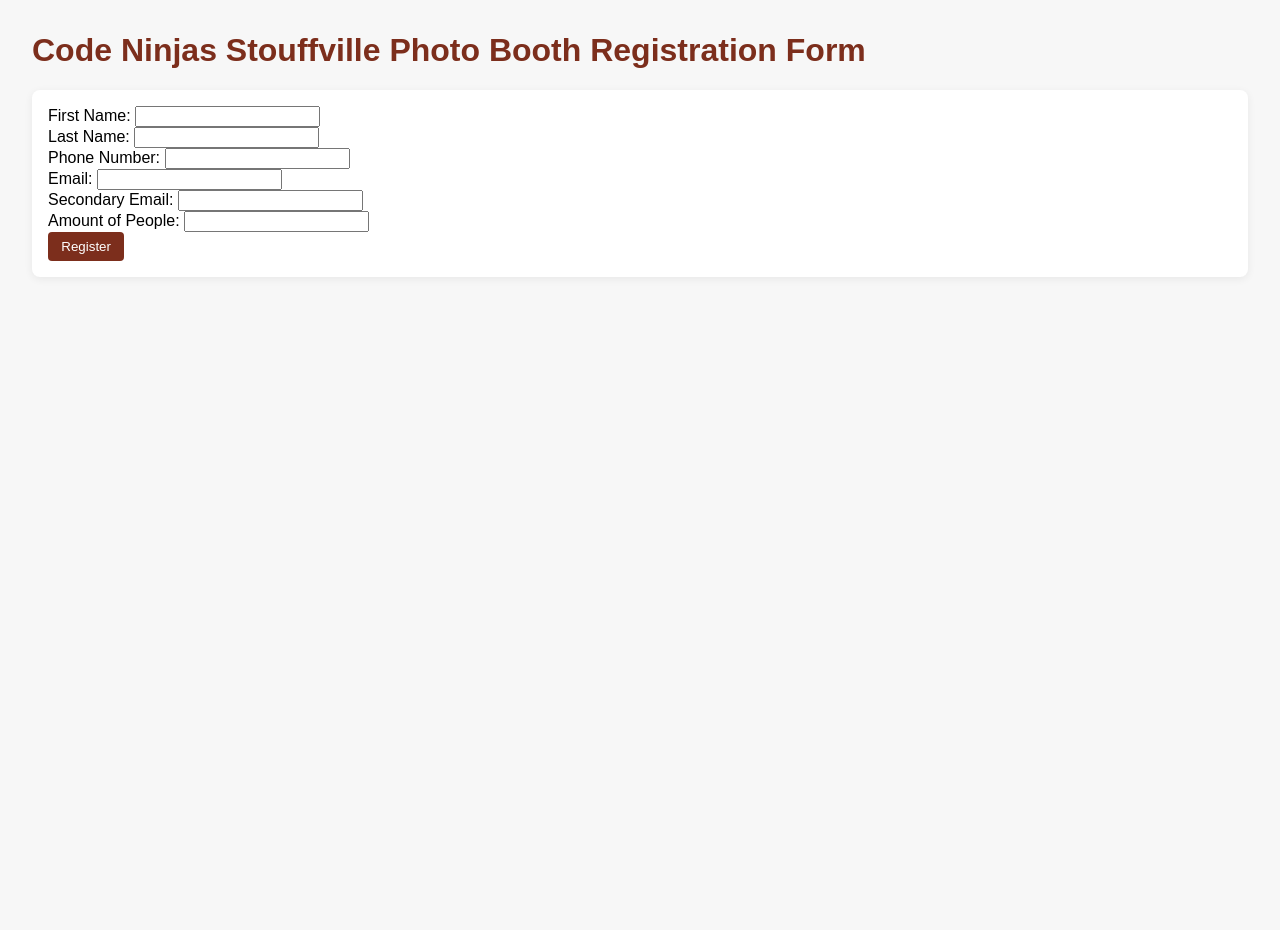
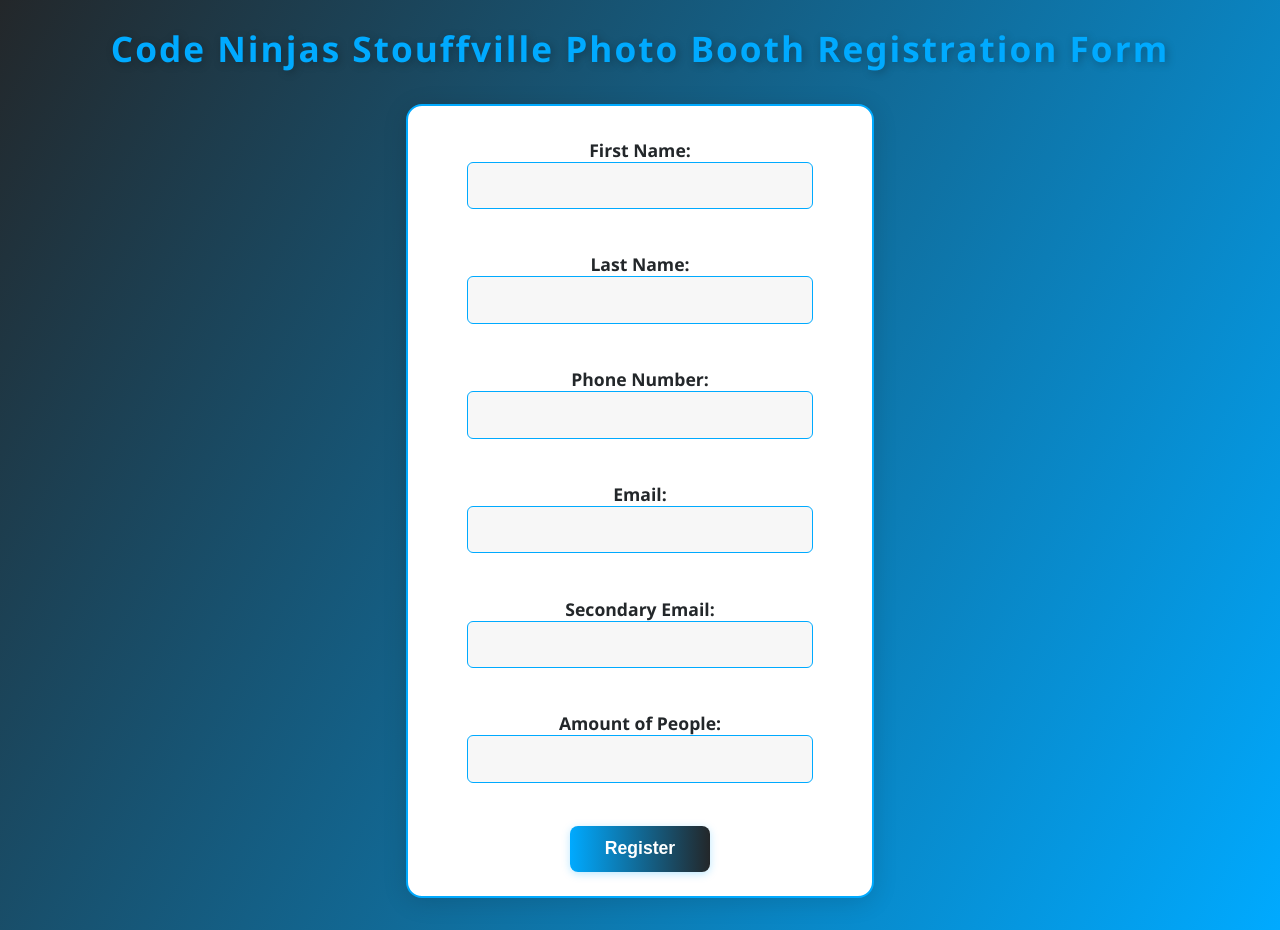
Before and after one commit to theLittleBigZ/Code-Ninjas-Halloween-project, a website: page public/index.html in a window 1280 px wide. Before the commit the page ends 800 px from the top, so only its background shows below. Drawn offline with Linux system fonts and the light colour scheme.

Commit message:
Form Design Change

```diff
--- a/public/style.css
+++ b/public/style.css
@@ -1,5 +1,79 @@
-body { font-family: Arial, sans-serif; margin: 2em; background: #f7f7f7; }
-h1 { color: #7c2e1c; }
-form, #photobooth-controls { background: #fff; padding: 1em; border-radius: 8px; box-shadow: 0 2px 8px #0001; }
-button { background: #7c2e1c; color: #fff; border: none; padding: 0.5em 1em; border-radius: 4px; cursor: pointer; }
-button:disabled { background: #ccc; }
+
+
+body {
+	font-family: 'Segoe UI', 'Arial', sans-serif;
+	background: linear-gradient(120deg, #23272a 0%, #00aaff 100%);
+	min-height: 100vh;
+	margin: 0;
+	text-align: center;
+}
+
+h1 {
+	color: #00aaff;
+	font-size: 2.2em;
+	letter-spacing: 2px;
+	text-shadow: 2px 2px 8px #0004;
+	margin-bottom: 0.5em;
+}
+form, #photobooth-controls {
+	background: #fff;
+	padding: 2em 2em 1.5em 2em;
+	border-radius: 16px;
+	box-shadow: 0 4px 24px #0002;
+	max-width: 400px;
+	margin: 2em auto;
+	border: 2px solid #00aaff;
+	text-align: center;
+}
+
+label {
+	display: block;
+	margin-bottom: 0.5em;
+	color: #23272a;
+	font-weight: bold;
+	font-size: 1.1em;
+	text-align: center;
+}
+
+input, select {
+	width: 80%;
+	margin-left: auto;
+	margin-right: auto;
+	display: block;
+	padding: 0.7em;
+	margin-bottom: 1.2em;
+	border: 1px solid #00aaff;
+	border-radius: 6px;
+	font-size: 1em;
+	background: #f7f7f7;
+	transition: border-color 0.2s;
+}
+
+input:focus, select:focus {
+	border-color: #23272a;
+	outline: none;
+}
+
+button {
+	background: linear-gradient(90deg, #00aaff 0%, #23272a 100%);
+	color: #fff;
+	border: none;
+	padding: 0.7em 2em;
+	border-radius: 8px;
+	cursor: pointer;
+	font-size: 1.1em;
+	font-weight: bold;
+	box-shadow: 0 2px 8px #00aaff44;
+	transition: background 0.2s, transform 0.2s;
+}
+
+button:hover:not(:disabled) {
+	background: linear-gradient(90deg, #23272a 0%, #00aaff 100%);
+	transform: translateY(-2px) scale(1.04);
+}
+
+button:disabled {
+	background: #ccc;
+	color: #888;
+	cursor: not-allowed;
+}
```
